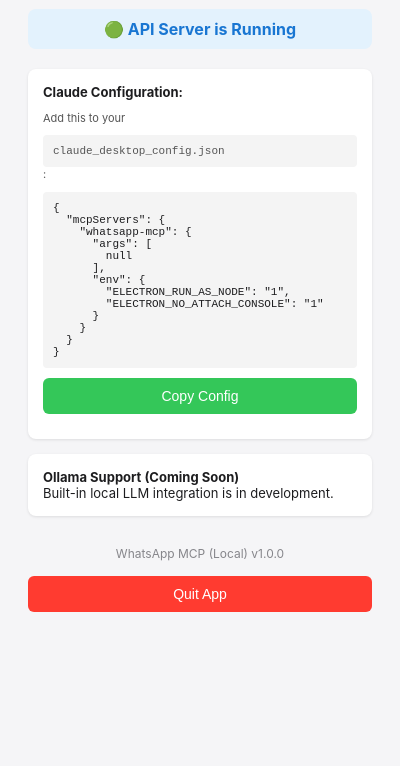
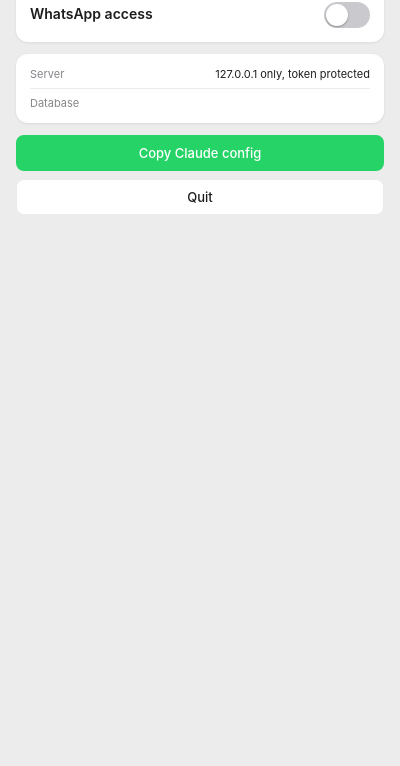
Before and after one commit to mehedisarkar2k/whatsapp-mcp, an Electron app: page public/index.html in a window 400 px wide. Shown: the part 78-844 px from the top of the page. Drawn offline with Linux system fonts and the light colour scheme; no server answers.

Commit message:
feat(app): new menu bar UI with an access switch and logo

```diff
--- a/public/index.html
+++ b/public/index.html
@@ -1,119 +1,49 @@
 <!DOCTYPE html>
-<html>
+<html lang="en">
   <head>
     <meta charset="UTF-8" />
+    <meta http-equiv="Content-Security-Policy" content="default-src 'self'" />
     <title>WhatsApp MCP</title>
-    <style>
-      body {
-        font-family: -apple-system, BlinkMacSystemFont, "Segoe UI", Roboto, Helvetica, Arial, sans-serif;
-        padding: 20px;
-        background-color: #f5f5f7;
-        color: #1d1d1f;
-        text-align: center;
-      }
-      h2 {
-        margin-top: 10px;
-      }
-      .status {
-        padding: 10px;
-        border-radius: 8px;
-        background: #e3f2fd;
-        color: #1976d2;
-        font-weight: bold;
-        margin-bottom: 20px;
-      }
-      .btn {
-        background-color: #007aff;
-        color: white;
-        border: none;
-        padding: 10px 20px;
-        border-radius: 6px;
-        font-size: 14px;
-        cursor: pointer;
-        width: 100%;
-        margin-bottom: 10px;
-      }
-      .btn:hover {
-        background-color: #005bb5;
-      }
-      .footer {
-        font-size: 12px;
-        color: #86868b;
-        margin-top: 30px;
-      }
-      .guide {
-        font-size: 13px;
-        text-align: left;
-        background: #fff;
-        padding: 15px;
-        border-radius: 8px;
-        box-shadow: 0 1px 3px rgba(0,0,0,0.1);
-        margin-top: 15px;
-      }
-      code {
-        display: block;
-        background: #f4f4f4;
-        padding: 10px;
-        border-radius: 4px;
-        font-size: 11px;
-        overflow-x: auto;
-        margin-top: 10px;
-      }
-    </style>
+    <link rel="stylesheet" href="styles.css" />
   </head>
   <body>
-    <h2>WhatsApp MCP</h2>
-    <div class="status">🟢 API Server is Running</div>
+    <header class="header">
+      <img class="logo" src="logo.svg" alt="" width="34" height="34" />
+      <div class="titles">
+        <h1>WhatsApp MCP</h1>
+        <span class="version" id="version"></span>
+      </div>
+    </header>
 
-    <div class="guide">
-      <b>Claude Configuration:</b><br/>
-      <p style="font-size: 11px; color: #555;">Add this to your <code>claude_desktop_config.json</code>:</p>
-      <code id="config-code" style="text-align: left; white-space: pre;">Loading...</code>
-      <button class="btn" style="margin-top: 10px; background-color: #34c759;" onclick="copyConfig()">Copy Config</button>
+    <section class="card">
+      <div class="toggle-row">
+        <div class="toggle-text">
+          <span class="toggle-title">WhatsApp access</span>
+          <span class="toggle-status" id="access-status"></span>
+        </div>
+        <label class="switch">
+          <input type="checkbox" id="access-toggle" />
+          <span class="slider"></span>
+        </label>
+      </div>
+    </section>
+
+    <section class="status-list">
+      <div class="status-row">
+        <span class="status-label">Server</span>
+        <span class="status-value">127.0.0.1 only, token protected</span>
+      </div>
+      <div class="status-row">
+        <span class="status-label">Database</span>
+        <span class="status-value" id="database-status"></span>
+      </div>
+    </section>
+
+    <div class="actions">
+      <button class="btn btn-primary" id="copy-config">Copy Claude config</button>
+      <button class="btn btn-secondary" id="quit">Quit</button>
     </div>
 
-    <div class="guide">
-      <b>Ollama Support (Coming Soon)</b><br/>
-      Built-in local LLM integration is in development.
-    </div>
-
-    <div class="footer">WhatsApp MCP (Local) v1.0.0</div>
-
-    <button class="btn btn-danger" style="background-color: #ff3b30; margin-top: 15px;" onclick="quitApp()">Quit App</button>
-
-    <script>
-      const path = require('path');
-      const { ipcRenderer, clipboard } = require('electron');
-
-      const indexJsPath = path.join(__dirname, '../dist/index.js');
-
-      // __dirname is .../whatsapp-mcp.app/Contents/Resources/app.asar/public
-      const execPath = path.join(__dirname, '../../../../Contents/MacOS/whatsapp-mcp');
-
-      const configJson = {
-        "mcpServers": {
-          "whatsapp-mcp": {
-            "command": execPath,
-            "args": [indexJsPath],
-            "env": {
-              "ELECTRON_RUN_AS_NODE": "1",
-              "ELECTRON_NO_ATTACH_CONSOLE": "1"
-            }
-          }
-        }
-      };
-
-      const configString = JSON.stringify(configJson, null, 2);
-      document.getElementById('config-code').innerText = configString;
-
-      function copyConfig() {
-        clipboard.writeText(configString);
-        alert("Copied to clipboard!");
-      }
-
-      function quitApp() {
-        ipcRenderer.send('quit-app');
-      }
-    </script>
+    <script src="renderer.js"></script>
   </body>
 </html>
--- /dev/null
+++ b/public/renderer.js
@@ -0,0 +1,58 @@
+const api = window.whatsappMcp;
+
+const versionEl = document.getElementById("version");
+const accessToggle = document.getElementById("access-toggle");
+const accessStatus = document.getElementById("access-status");
+const databaseStatus = document.getElementById("database-status");
+const copyButton = document.getElementById("copy-config");
+const quitButton = document.getElementById("quit");
+const copyLabel = copyButton.textContent;
+
+function render(state) {
+  versionEl.textContent = "v" + state.version;
+  accessToggle.checked = state.accessEnabled;
+  accessStatus.textContent = state.accessEnabled
+    ? "On: Claude can read your recent chats"
+    : "Off: nothing can be read";
+  databaseStatus.textContent = state.databaseReadable ? "Readable" : state.databaseError || "Not readable";
+}
+
+function showError(err) {
+  accessStatus.textContent = "Error: " + (err && err.message ? err.message : String(err));
+}
+
+function refresh() {
+  return api.getState().then(render).catch(showError);
+}
+
+accessToggle.addEventListener("change", async () => {
+  const enabled = accessToggle.checked;
+  accessToggle.disabled = true;
+  try {
+    render(await api.setAccess(enabled));
+  } catch (err) {
+    showError(err);
+  } finally {
+    accessToggle.disabled = false;
+  }
+});
+
+copyButton.addEventListener("click", async () => {
+  copyButton.disabled = true;
+  try {
+    await api.copyConfig();
+    copyButton.textContent = "Copied";
+  } catch (err) {
+    showError(err);
+  }
+  setTimeout(() => {
+    copyButton.textContent = copyLabel;
+    copyButton.disabled = false;
+  }, 1500);
+});
+
+quitButton.addEventListener("click", () => {
+  api.quit();
+});
+
+refresh();
--- /dev/null
+++ b/public/styles.css
@@ -0,0 +1,206 @@
+:root {
+  --bg: #ececec;
+  --card: #ffffff;
+  --text: #1d1d1f;
+  --muted: #86868b;
+  --border: rgba(0, 0, 0, 0.08);
+  --switch-off: #c9c9ce;
+}
+
+@media (prefers-color-scheme: dark) {
+  :root {
+    --bg: #1e1e1e;
+    --card: #2c2c2e;
+    --text: #f5f5f7;
+    --muted: #98989d;
+    --border: rgba(255, 255, 255, 0.1);
+    --switch-off: #48484a;
+  }
+}
+
+* {
+  box-sizing: border-box;
+}
+
+body {
+  margin: 0;
+  padding: 16px;
+  font-family: -apple-system, BlinkMacSystemFont, "Segoe UI", Roboto, Helvetica, Arial, sans-serif;
+  font-size: 13px;
+  background: var(--bg);
+  color: var(--text);
+  -webkit-user-select: none;
+  user-select: none;
+}
+
+.header {
+  display: flex;
+  align-items: center;
+  gap: 10px;
+  margin-bottom: 16px;
+}
+
+.logo {
+  border-radius: 8px;
+  flex: none;
+}
+
+.titles h1 {
+  margin: 0;
+  font-size: 15px;
+  font-weight: 600;
+}
+
+.version {
+  font-size: 11px;
+  color: var(--muted);
+}
+
+.card {
+  background: var(--card);
+  border-radius: 12px;
+  padding: 14px;
+  margin-bottom: 12px;
+  box-shadow: 0 1px 3px rgba(0, 0, 0, 0.08);
+}
+
+.toggle-row {
+  display: flex;
+  align-items: center;
+  justify-content: space-between;
+  gap: 10px;
+}
+
+.toggle-title {
+  display: block;
+  font-size: 14px;
+  font-weight: 600;
+}
+
+.toggle-status {
+  display: block;
+  margin-top: 3px;
+  font-size: 11px;
+  color: var(--muted);
+}
+
+.switch {
+  position: relative;
+  width: 46px;
+  height: 26px;
+  flex: none;
+}
+
+.switch input {
+  position: absolute;
+  width: 100%;
+  height: 100%;
+  margin: 0;
+  opacity: 0;
+  cursor: pointer;
+}
+
+.slider {
+  position: absolute;
+  inset: 0;
+  border-radius: 13px;
+  background: var(--switch-off);
+  transition: background 0.2s ease;
+}
+
+.slider::after {
+  content: "";
+  position: absolute;
+  top: 2px;
+  left: 2px;
+  width: 22px;
+  height: 22px;
+  border-radius: 50%;
+  background: #ffffff;
+  box-shadow: 0 1px 2px rgba(0, 0, 0, 0.3);
+  transition: transform 0.2s ease;
+}
+
+.switch input:checked + .slider {
+  background: #25d366;
+}
+
+.switch input:checked + .slider::after {
+  transform: translateX(20px);
+}
+
+.switch input:disabled + .slider {
+  opacity: 0.5;
+  cursor: default;
+}
+
+.switch input:focus-visible + .slider {
+  box-shadow: 0 0 0 3px rgba(37, 211, 102, 0.4);
+}
+
+.status-list {
+  background: var(--card);
+  border-radius: 12px;
+  padding: 6px 14px;
+  margin-bottom: 12px;
+  box-shadow: 0 1px 3px rgba(0, 0, 0, 0.08);
+}
+
+.status-row {
+  display: flex;
+  align-items: baseline;
+  justify-content: space-between;
+  gap: 10px;
+  padding: 7px 0;
+  font-size: 11px;
+}
+
+.status-row + .status-row {
+  border-top: 1px solid var(--border);
+}
+
+.status-label {
+  color: var(--muted);
+  flex: none;
+}
+
+.status-value {
+  text-align: right;
+}
+
+.actions {
+  display: flex;
+  flex-direction: column;
+  gap: 8px;
+}
+
+.btn {
+  width: 100%;
+  padding: 10px;
+  border: none;
+  border-radius: 8px;
+  font-family: inherit;
+  font-size: 13px;
+  font-weight: 500;
+  cursor: pointer;
+}
+
+.btn-primary {
+  background: #25d366;
+  color: #ffffff;
+}
+
+.btn-primary:hover:not(:disabled) {
+  filter: brightness(0.95);
+}
+
+.btn-secondary {
+  background: var(--card);
+  color: var(--text);
+  box-shadow: inset 0 0 0 1px var(--border);
+}
+
+.btn:disabled {
+  opacity: 0.6;
+  cursor: default;
+}
```
Also changed, not shown: src/main.ts (+63 -13 lines), src/preload.ts (added, +8 -0 lines), assets/icon.png (added), public/logo.svg (added), public/tray-template.svg (added), public/trayTemplate.png (added), public/trayTemplate@2x.png (added).
